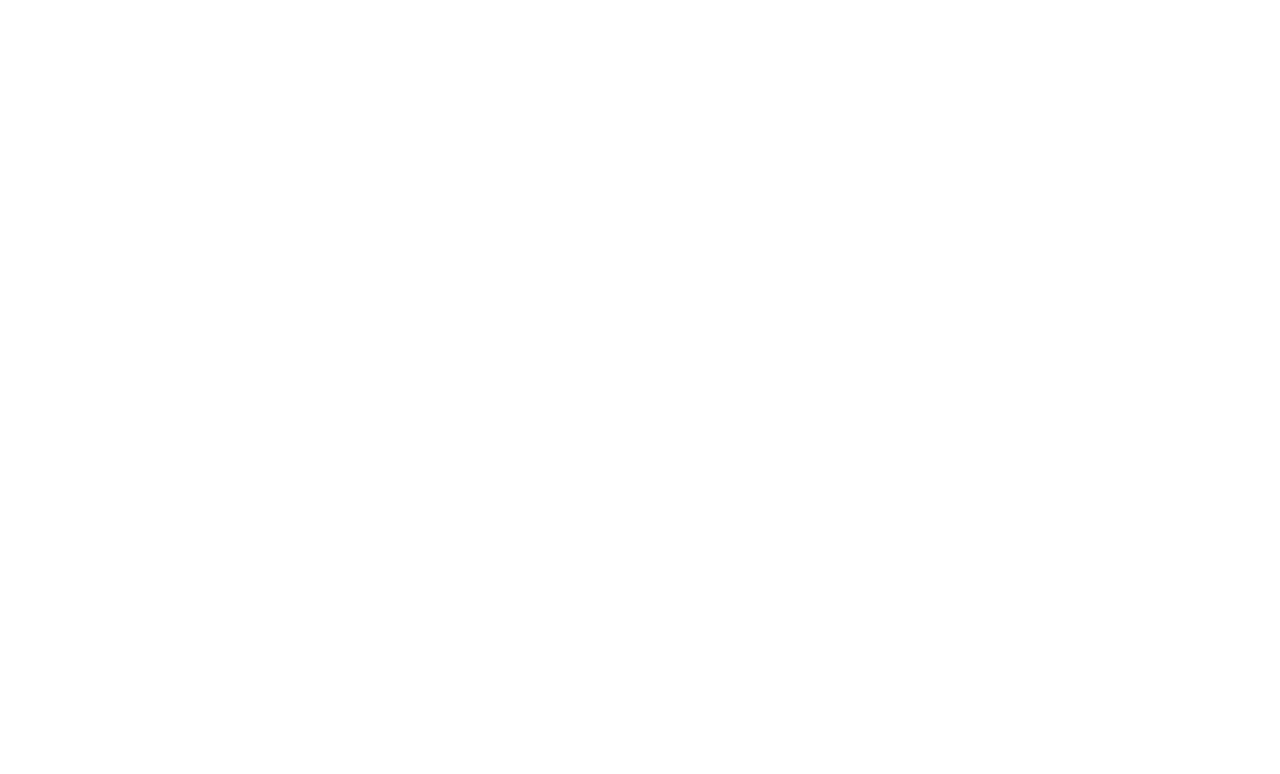
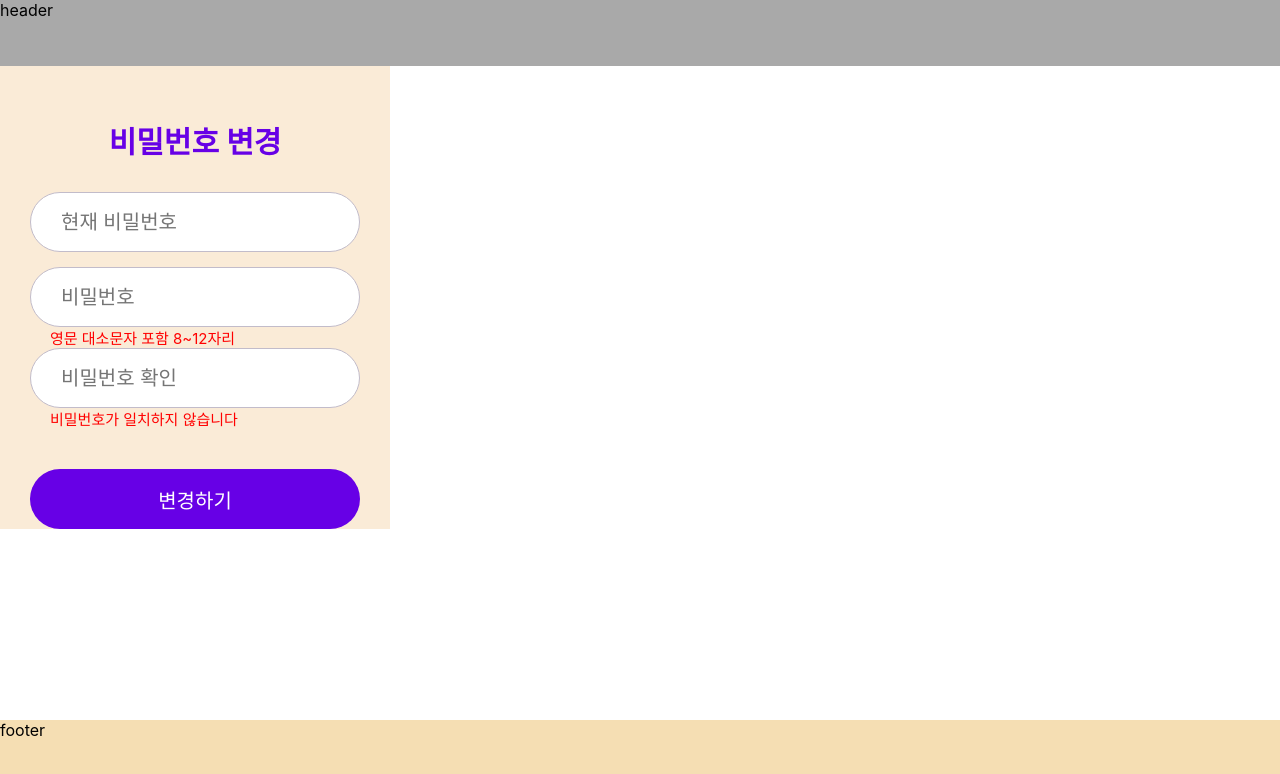
Before and after one commit to assistant8/CodeMentor, a React (Create React App) app: page /mypage/password in a window 1280 px wide. Before the commit this address had no page. Shown: the top 774 px of the page. Built offline with nearby package versions, Linux system fonts and the light colour scheme; the HTML template or start-up script is replaced by a standard one.

Commit message:
design: 비밀번호 변경 페이지 UI 완성

```diff
--- a/src/App.js
+++ b/src/App.js
@@ -7,6 +7,7 @@
 import QuizList from "./pages/quizList";
 import MyPage from "./pages/mypage";
 import ModifyUser from "./pages/mypage/ModifyUser";
+import PassWord from "./pages/mypage/Password";
 
 function App() {
   return (
@@ -28,6 +29,7 @@
         <Route path={PATH.MYPAGE} element={<MainLayout />}>
           <Route index element={<MyPage />} />
           <Route path="modify" element={<ModifyUser />} />
+          <Route path="password" element={<PassWord />} />
         </Route>
       </Routes>
     </Router>
--- a/src/pages/mypage/ModifyUser.js
+++ b/src/pages/mypage/ModifyUser.js
@@ -1,6 +1,8 @@
 import "./ModifyUser.scss";
+import { useNavigate } from "react-router-dom";
 
 const ModifyUser = () => {
+  let navigate = useNavigate();
   return (
     <div class="modify-container">
       <div class="modify-img">
@@ -12,7 +14,13 @@
       </div>
       <button>저장하기</button>
       <div className="btns">
-        <p>비밀번호 변경</p>
+        <p
+          onClick={() => {
+            navigate("/mypage/password");
+          }}
+        >
+          비밀번호 변경
+        </p>
         <p>회원 탈퇴</p>
       </div>
     </div>
--- /dev/null
+++ b/src/pages/mypage/Password.js
@@ -0,0 +1,25 @@
+import "./Password.scss";
+
+const PassWord = () => {
+  return (
+    <div className="pwd-container">
+      <p className="pwd-title">비밀번호 변경</p>
+      <div className="inputs-container">
+        <div className="input-box" id="present-pwd">
+          <input placeholder="현재 비밀번호" />
+        </div>
+        <div className="input-box">
+          <input placeholder="비밀번호" />
+          <p>영문 대소문자 포함 8~12자리</p>
+        </div>
+        <div className="input-box">
+          <input placeholder="비밀번호 확인" />
+          <p>비밀번호가 일치하지 않습니다</p>
+        </div>
+        <button>변경하기</button>
+      </div>
+    </div>
+  );
+};
+
+export default PassWord;
--- /dev/null
+++ b/src/pages/mypage/Password.scss
@@ -0,0 +1,62 @@
+$border-color: #c2bcca;
+$font-color: #3e3e3e;
+$violet-1: #e4d2fa;
+$violet-2: #c79aff;
+$violet-3: #a256ff;
+$violet-4: #6700e6;
+* {
+  box-sizing: border-box;
+}
+.pwd-container {
+  width: 100%;
+  display: flex;
+  justify-content: center;
+  flex-direction: column;
+  .pwd-title {
+    text-align: center;
+    font-size: 30px;
+    color: $violet-4;
+    font-weight: bold;
+  }
+  .inputs-container {
+    display: flex;
+    justify-content: center;
+    flex-direction: column;
+    #present-pwd {
+      margin-bottom: 15px;
+    }
+    .input-box {
+      display: flex;
+      justify-content: center;
+      align-items: center;
+      flex-direction: column;
+      input {
+        width: 330px;
+        height: 60px;
+        border-radius: 30px;
+        border: 1px solid $border-color;
+        padding-left: 30px;
+        font-size: 20px;
+      }
+      p {
+        font-size: 15px;
+        color: red;
+        margin: 0 auto 0 50px;
+      }
+    }
+  }
+  button {
+    width: 330px;
+    height: 60px;
+    border-radius: 30px;
+    display: flex;
+    justify-content: center;
+    align-items: center;
+    background-color: $violet-4;
+    color: white;
+    font-size: 20px;
+    border: none;
+    margin: auto;
+    margin-top: 40px;
+  }
+}
```
